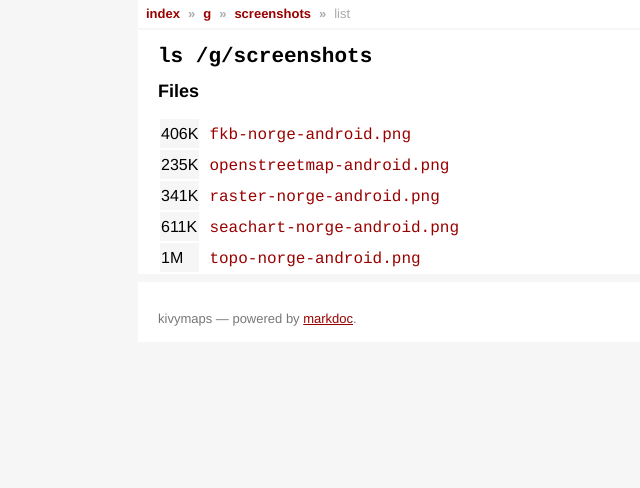
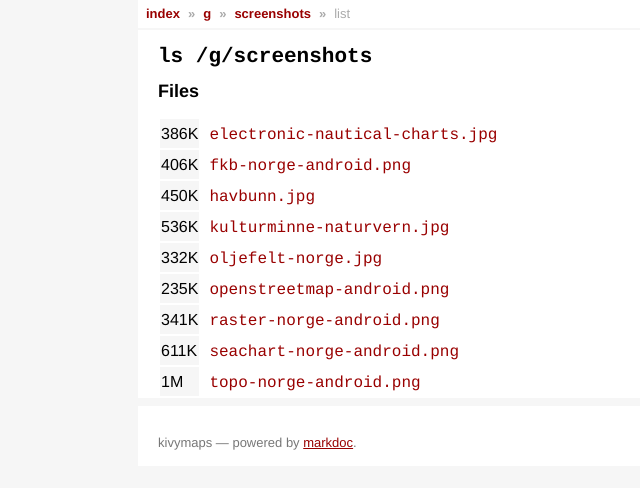
Before and after one commit to relet/relet.github.com, a plain HTML site: page kivy/g/screenshots/_list.html in a window 1280 px wide. Shown: the whole page, without its empty margins (177-817 px from the left). Drawn offline with Linux system fonts and the light colour scheme; a web font is replaced by a local one.

Commit message:
more screenshots

```diff
--- a/kivy/g/screenshots/_list.html
+++ b/kivy/g/screenshots/_list.html
@@ -91,10 +91,46 @@
   <table id="files">
 
       <tr>
+        <td class="size">386K</td>
+        <td class="name">
+          <a href="electronic-nautical-charts.jpg">
+            <code>electronic-nautical-charts.jpg</code>
+          </a>
+        </td>
+      </tr>
+
+      <tr>
         <td class="size">406K</td>
         <td class="name">
           <a href="fkb-norge-android.png">
             <code>fkb-norge-android.png</code>
+          </a>
+        </td>
+      </tr>
+
+      <tr>
+        <td class="size">450K</td>
+        <td class="name">
+          <a href="havbunn.jpg">
+            <code>havbunn.jpg</code>
+          </a>
+        </td>
+      </tr>
+
+      <tr>
+        <td class="size">536K</td>
+        <td class="name">
+          <a href="kulturminne-naturvern.jpg">
+            <code>kulturminne-naturvern.jpg</code>
+          </a>
+        </td>
+      </tr>
+
+      <tr>
+        <td class="size">332K</td>
+        <td class="name">
+          <a href="oljefelt-norge.jpg">
+            <code>oljefelt-norge.jpg</code>
           </a>
         </td>
       </tr>
```
Also changed, not shown: kivy/g/screenshots/index.html (+36 -0 lines), kivy/g/screenshots/electronic-nautical-charts.jpg (added), kivy/g/screenshots/havbunn.jpg (added), kivy/g/screenshots/kulturminne-naturvern.jpg (added), kivy/g/screenshots/oljefelt-norge.jpg (added).
